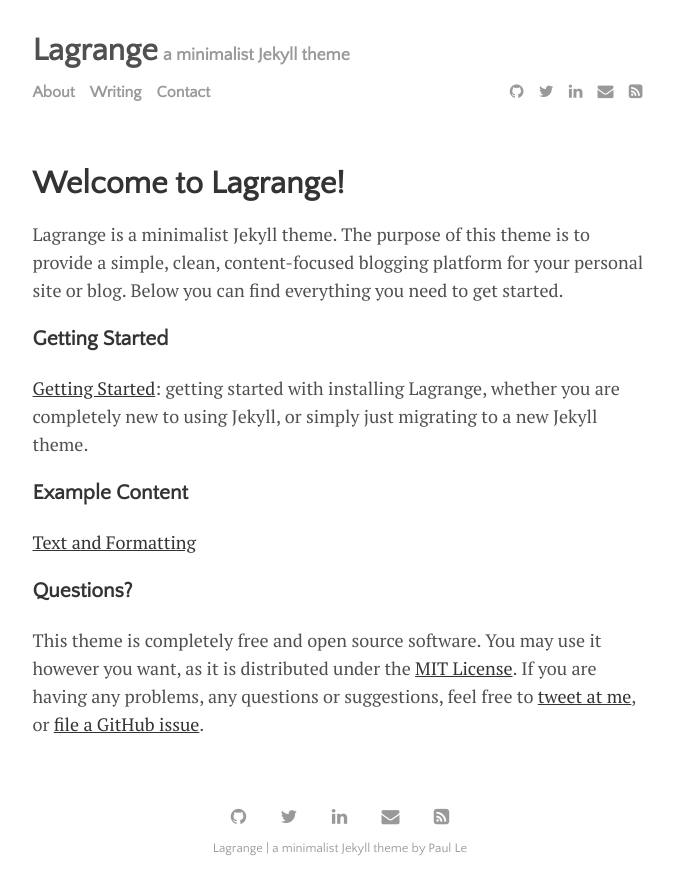
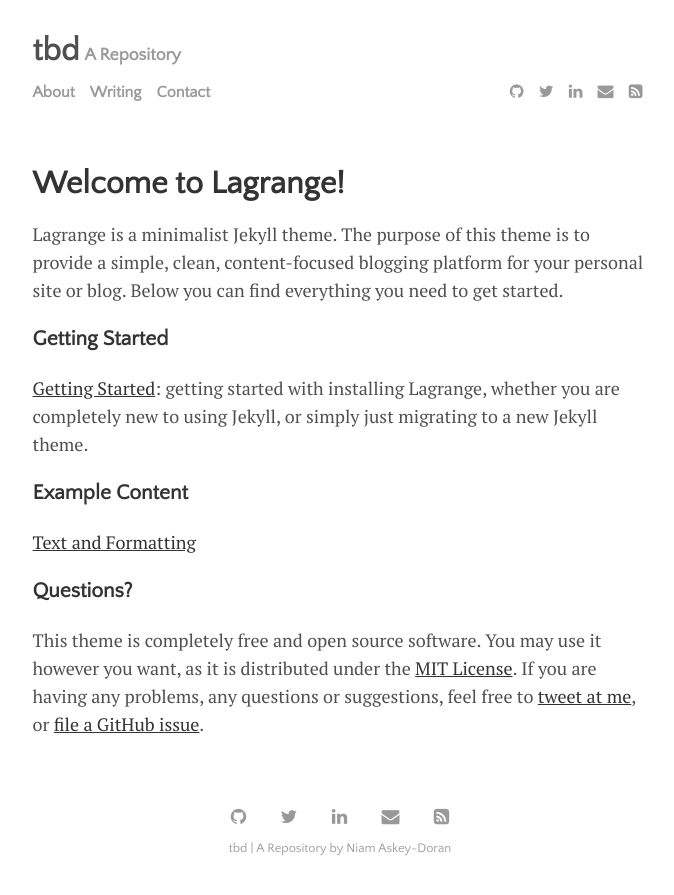
Before and after one commit to niamaskey/niamaskey.github.io, a Jekyll site: the page built from docs/menu/about.md, in a window 1280 px wide. Shown: the top 895 px of the page, without its empty margins (300-974 px from the left). Built offline with Jekyll 4.4.1, drawn with Linux system fonts in a browser that asks for light colours.

Commit message:
change settings

```diff
--- a/docs/_config.yml
+++ b/docs/_config.yml
@@ -20,9 +20,9 @@
 plugins:             [jekyll-paginate, jekyll-sitemap, jekyll-feed, jekyll-seo-tag]
 
 # Customise atom feed settings (this is where Jekyll-Feed gets configuration information)
-title:		           'Lagrange'
-description:	       'a minimalist Jekyll theme'
-author:              'Paul Le'
+title:		           'tbd'
+description:	       'A Repository'
+author:              'Niam Askey-Doran'
 
 # RSS 2.0 can be used instead of Atom by uncommenting following two lines
 #feed:
```
Also changed, not shown: docs/theme_stuff/LICENSE.md (renamed from docs/LICENSE.md), docs/theme_stuff/README.md (renamed from docs/README.md).
